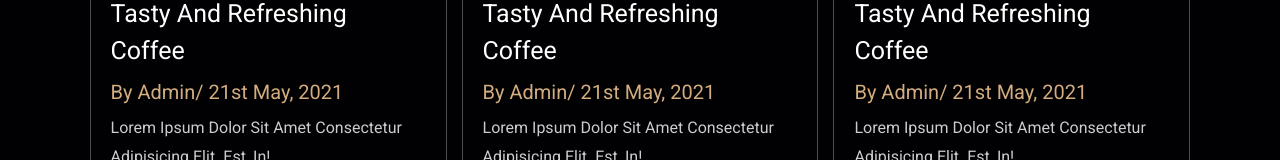
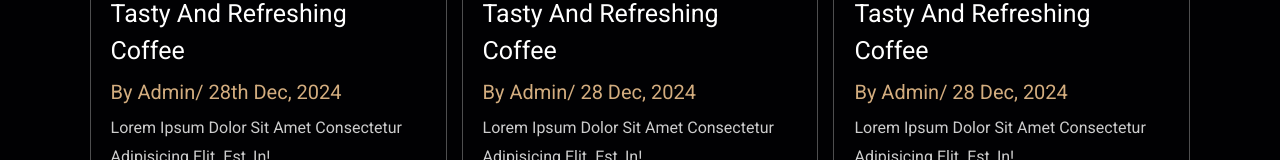
Before and after one commit to vartikaU001/coffee, a plain HTML site: page index.html in a window 1280 px wide. Shown: the part 4390-4550 px from the top of the page. Drawn offline with Linux system fonts and the light colour scheme.

Commit message:
Update index.html

```diff
--- a/index.html
+++ b/index.html
@@ -381,7 +381,7 @@
           </div>
           <div class="content">
             <a href="#" class="title">Tasty and refreshing coffee</a>
-            <span>by admin/ 21st may, 2021</span>
+            <span>by admin/ 28th dec, 2024</span>
             <p>
               Lorem ipsum dolor sit amet consectetur adipisicing elit. Est, in!
             </p>
@@ -395,7 +395,7 @@
           </div>
           <div class="content">
             <a href="#" class="title">Tasty and refreshing coffee</a>
-            <span>by admin/ 21st may, 2021</span>
+            <span>by admin/ 28 dec, 2024</span>
             <p>
               Lorem ipsum dolor sit amet consectetur adipisicing elit. Est, in!
             </p>
@@ -409,7 +409,7 @@
           </div>
           <div class="content">
             <a href="#" class="title">Tasty and refreshing coffee</a>
-            <span>by admin/ 21st may, 2021</span>
+            <span>by admin/ 28 dec, 2024</span>
             <p>
               Lorem ipsum dolor sit amet consectetur adipisicing elit. Est, in!
             </p>
@@ -444,7 +444,7 @@
       </div>
 
       <div class="credit">
-        created by <span>vartika upadhyay </span> | all rights reserved
+        created by <span> vartika upadhyay </span> | all rights reserved
       </div>
     </section>
 
```
